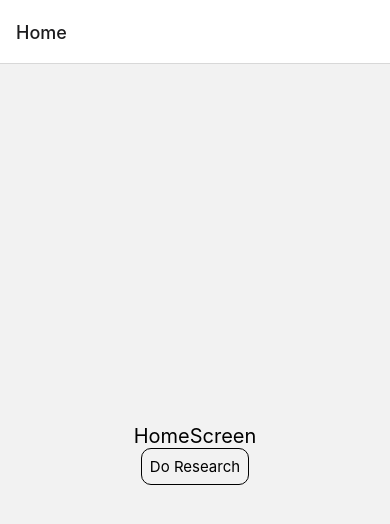
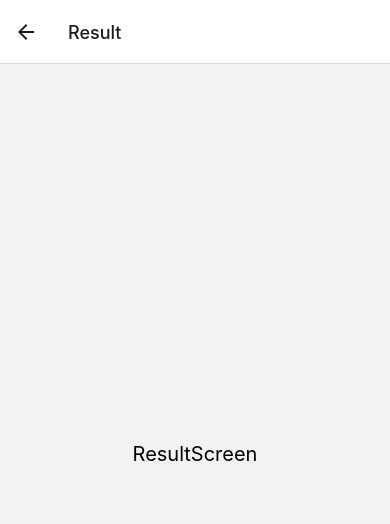
Before and after one commit to theoldtree/App, a React Native app: screen /Result in a window 390 px wide. Shown: the top 524 px of the page. Built offline with nearby package versions, Linux system fonts and the light colour scheme.

Commit message:
add result screen

```diff
--- a/App.js
+++ b/App.js
@@ -5,6 +5,7 @@ import { NavigationContainer } from '@react-navigation/native';
 import { createNativeStackNavigator } from '@react-navigation/native-stack';
 import HomeScreen from './src/screens/Home/Homescreen';
 import ResearchScreen from './src/screens/Research/ResearchScreen';
+import ResultScreen from './src/screens/Result/ResultScreen';
 
 export default function App() {
 
@@ -15,6 +16,7 @@ export default function App() {
       <Stack.Navigator>
         <Stack.Screen name = "Home" component = {HomeScreen}/>
         <Stack.Screen name = "Research" component = {ResearchScreen}/>
+        <Stack.Screen name = "Result" component = {ResultScreen}/>
       </Stack.Navigator>
     </NavigationContainer>
   );
--- a/src/screens/Research/ResearchScreen.js
+++ b/src/screens/Research/ResearchScreen.js
@@ -1,7 +1,6 @@
 import React from 'react';
 import styled from 'styled-components/native';
 import { FlexCenterView, DefaultButton } from '../../components/Styles/styles';
-import ImageColors from 'react-native-image-colors';
 
 export default function ResearchScreen({ navigation }) {
 
@@ -9,11 +8,8 @@ export default function ResearchScreen({ navigation }) {
         navigation.navigate("Home");
     }
 
-    const uri = require('../../images/cat.png');
-
-
     const ResearchButtonHandler = () => {
-
+        navigation.navigate("Result")
     }
 
     return (
--- /dev/null
+++ b/src/screens/Result/ResultScreen.js
@@ -0,0 +1,18 @@
+import React from 'react';
+import { Text, View, Button } from 'react-native';
+import styled from 'styled-components/native';
+import { FlexCenterView, DefaultButton } from '../../components/Styles/styles';
+import ImageColors from 'react-native-image-colors';
+
+export default function ResultScreen({ navigation }) {
+
+    return (
+        <FlexCenterView>
+            <ContentText size={20}>ResultScreen</ContentText>
+        </FlexCenterView>
+    );
+}
+
+const ContentText = styled.Text`
+    font-size: ${props => props.size}
+`
```
